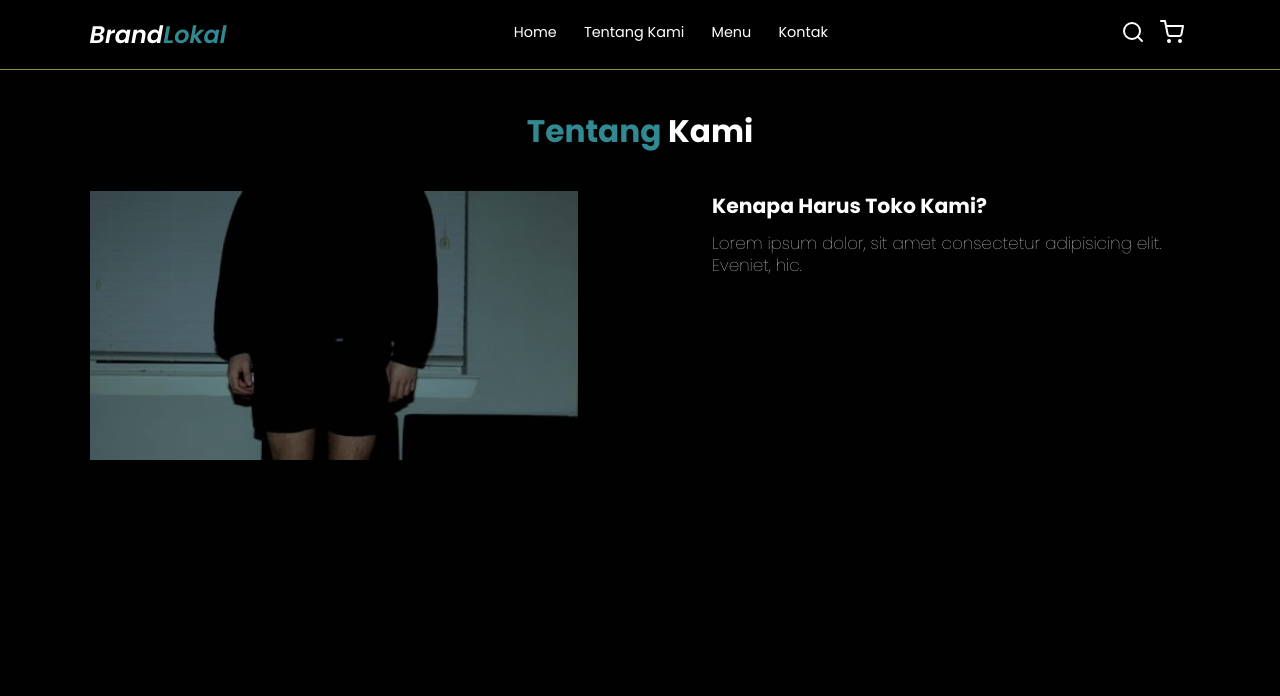
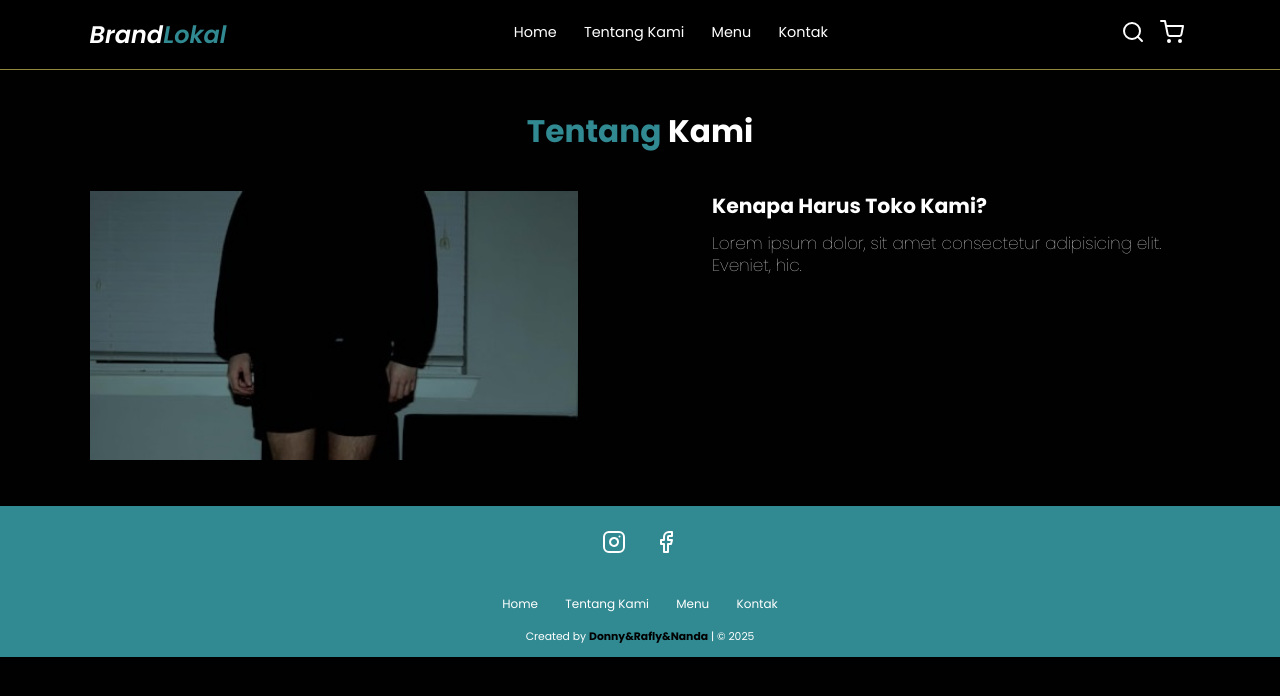
Before and after one commit to DonnyAguss/tokobaju, a plain HTML site: page about.html in a window 1280 px wide. Drawn offline with nearby package versions, Linux system fonts and the light colour scheme.

Commit message:
tugas web

```diff
--- a/about.html
+++ b/about.html
@@ -36,10 +36,9 @@
     <!-- navbar end -->
 
     <!-- isi halaman web -->
-    <section  id="about" class="about">
+    <section id="about" class="about">
       <a href="about.html"></a>
       <h1><span>Tentang</span> Kami</h1>
-
 
       <div class="row">
         <div class="about-img">
@@ -51,6 +50,25 @@
           <p>Lorem ipsum dolor, sit amet consectetur adipisicing elit. Eveniet, hic.</p>
         </div>
       </div>
+    </section>
+
+    <footer>
+      <div class="socials">
+        <a href="#"><i data-feather="instagram"></i></a>
+        <a href="#"><i data-feather="facebook"></i></a>
+      </div>
+
+      <div class="links">
+        <a href="index.html">Home</a>
+        <a href="about.html">Tentang Kami</a>
+        <a href="menu.html">Menu</a>
+        <a href="contact.html">Kontak</a>
+      </div>
+
+      <div class="credit">
+        <p>Created by <a href="">Donny&Rafly&Nanda</a> | &copy; 2025</p>
+      </div>
+    </footer>
     <!-- Icon -->
     <script>
       feather.replace();
--- a/css/style.css
+++ b/css/style.css
@@ -1,6 +1,10 @@
 :root {
   --primary: rgb(49, 137, 145);
   --bg: #010101;
+}
+
+html {
+  scroll-behavior: smooth;
 }
 
 * {
@@ -255,6 +259,38 @@ body {
   background-color: var(--primary);
   cursor: pointer;
 }
+footer {
+  background-color: var(--primary);
+  text-align: center;
+  padding: 1rem 0;
+  margin-top: 2rem;
+}
+footer .socials {
+  padding: 1rem 0 3rem;
+}
+footer .socials a {
+  color: #fff;
+  margin: 1rem;
+}
+footer .socials a:hover,
+footer .links a:hover {
+  color: var(--bg);
+}
+footer .links {
+  margin-bottom: 1.3rem;
+}
+footer .links a {
+  color: #fff;
+  padding: 0.7rem 1rem;
+}
+
+footer .credit {
+  font-size: 0.9rem;
+}
+footer .credit a {
+  color: var(--bg);
+  font-weight: 700;
+}
 
 /* media queris */
 
```
Also changed, not shown: contact.html (+18 -0 lines), index.html (+18 -0 lines), menu.html (+18 -0 lines). Lines whose indentation alone changed are shown as unchanged.
